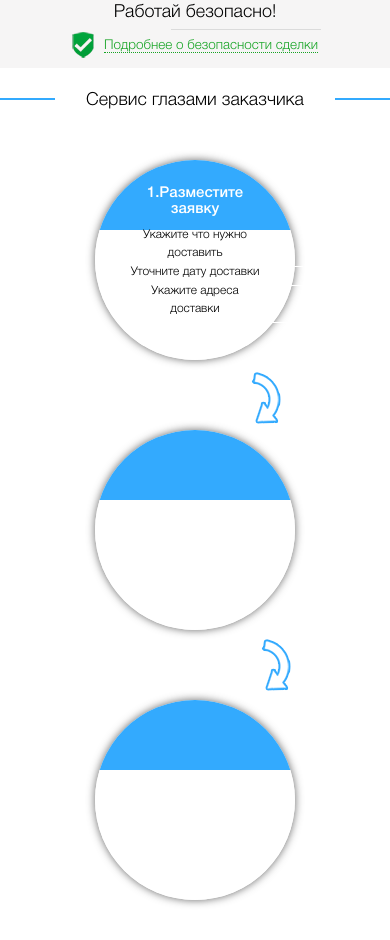
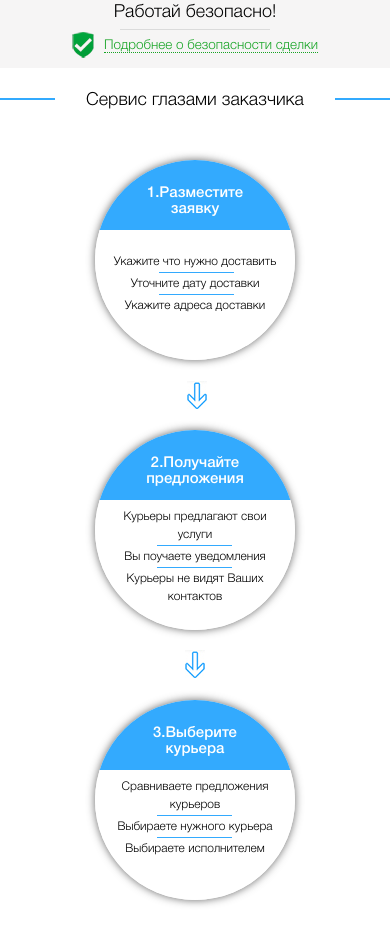
Before and after one commit to oxyyyyy/free-courier.com, a website: page src/index.html in a window 390 px wide. Shown: the part 896-1836 px from the top of the page. Drawn offline with Linux system fonts and the light colour scheme.

Commit message:
Some changes. Customers' bullets are done

```diff
--- a/src/index.html
+++ b/src/index.html
@@ -106,7 +106,7 @@
                             <li class="header_card_adventure underlined_separator">Гибкий график работы</li>
                             <li class="header_card_adventure underlined_separator">Своевременная оплата</li>
                         </ul>
-                        <a class="btn btn_own btn--accent1" href="#">Стать курьером</a>
+                        <a class="btn btn_own btn--accent2" href="#">Стать курьером</a>
                     </div>
                     <div class="square_header_card animated fadeInRight">
                         <h3>Заказчикам:</h3>
@@ -115,7 +115,7 @@
                             <li class="header_card_adventure underlined_separator">Без лишних оформлений</li>
                             <li class="header_card_adventure underlined_separator">Все виды доставок</li>
                         </ul>
-                        <a class="btn btn_own btn--accent2" href="#">Оформить доставку</a>
+                        <a class="btn btn_own btn--accent1" href="#">Оформить доставку</a>
                     </div>
                 </div>
             </div>
@@ -146,10 +146,20 @@
                     </ul>
                 </div>
                 <div class="round_bullet">
-
+                    <h3>2.Получайте предложения</h3>
+                    <ul>
+                      <li class="underlined_separator">Курьеры предлагают свои услуги</li>
+                      <li class="underlined_separator">Вы поучаете уведомления</li>
+                      <li class="underlined_separator">Курьеры не видят Ваших контактов</li>
+                    </ul>
                 </div>
                 <div class="round_bullet">
-
+                    <h3>3.Выберите курьера</h3>
+                    <ul>
+                      <li class="underlined_separator">Сравниваете предложения курьеров</li>
+                      <li class="underlined_separator">Выбираете нужного курьера</li>
+                      <li class="underlined_separator">Выбираете исполнителем</li>
+                    </ul>
                 </div>
             </div>
         </div>
--- a/src/sass/main.sass
+++ b/src/sass/main.sass
@@ -154,10 +154,13 @@ section#security
   padding: 10px 0
   margin: 15px 0
   font-family: $light_font
+  .security_title
+    width: 250px
+    margin: auto
   .underlined_separator
     &::after
       background-color: #dbdbdb
-      left: 43.2%
+      left: 20%
       top: 6px
   img
     margin-right: 10px
@@ -178,7 +181,7 @@ section#customer_bullets
   background-color: $accent_color_2
   border-radius: 50%
   margin: 30px 15px 40px 15px
-  padding: 25px 30px 0 30px
+  padding: 25px 15px 0 15px
   box-shadow: 0px 0px 8px 0px rgba(50, 50, 50, 0.75)
   background: rgb(51,170,254)
   background: -moz-linear-gradient(top,  rgba(51,170,254,1) 35%, rgba(255,255,255,1) 35%)
@@ -187,20 +190,24 @@ section#customer_bullets
   filter: progid:DXImageTransform.Microsoft.gradient( startColorstr='#33aafe', endColorstr='#ffffff',GradientType=0 )
   // Bullet arrows
   &:first-child
+    ul
+      margin: 35px 0
     &::before
       content: url('../img/bullet_arrow_top.png')
       position: absolute
       left: 37.5%
+      top: 18%
       @media (max-width: 1199px)
         left: 35%
       @media (max-width: 991px)
         left: 30%
       @media (max-width: 767px)
         left: 44%
+        top: 10%
       @media (max-width: 490px)
-        top: 33%
-        left: 60%
-        transform: rotate(90deg)
+        content: url('../img/bullet_arrow_straight.png')
+        top: 33.5%
+        left: 48%
   &:last-child
     &::before
       content: url('../img/bullet_arrow_bottom.png')
@@ -217,17 +224,31 @@ section#customer_bullets
         bottom: 46%
         left: 71%
       @media (max-width: 490px)
-        transform: rotate(90deg)
-        top: 64%
-        left: 75%
+        content: url('../img/bullet_arrow_straight.png')
+        transform: none
+        top: 65.5%
+        left: 30%
   h3
     color: #fff
     font-family: $medium_font
     font-size: 15px
+    margin-bottom: 25px
+    padding: 0 15px
   ul
     list-style-type: none
     font-family: $light_font
     font-size: 12px
+    margin: -5px
+    li
+      margin: 3px 0
+      &::after
+        background-color: $accent_color_2
+        top: 1px
+        left: 29%
+        width: 75px
+      &:last-child
+        &::after
+          content: none
 
 
 // Buttons
@@ -255,6 +276,8 @@ section#customer_bullets
     background-image: -moz-linear-gradient( 90deg, rgb(0,149,254) 60%, rgb(130,209,255) 100%)
     background-image: -webkit-linear-gradient( 90deg, rgb(0,149,254) 60%, rgb(130,209,255) 100%)
     background-image: -ms-linear-gradient( 90deg, rgb(0,149,254) 60%, rgb(130,209,255) 100%)
+
+
 // Underline separator
 .underlined_separator
   &::after
```
Also changed, not shown: src/css/main.css, src/css/main.min.css, src/img/bullet_arrow_straight.png (added).
